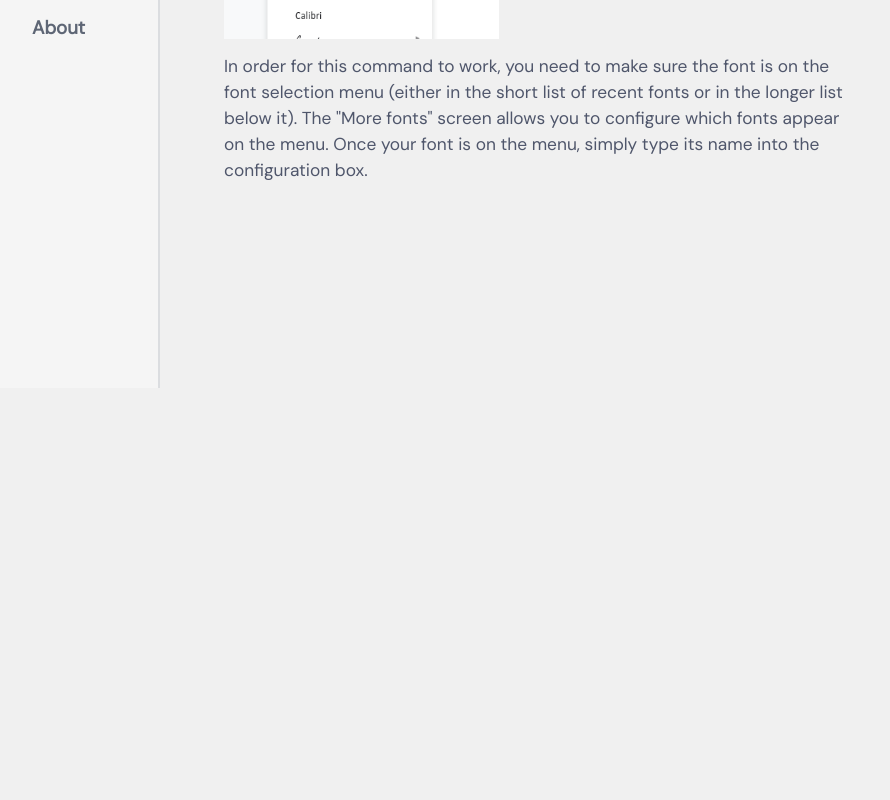
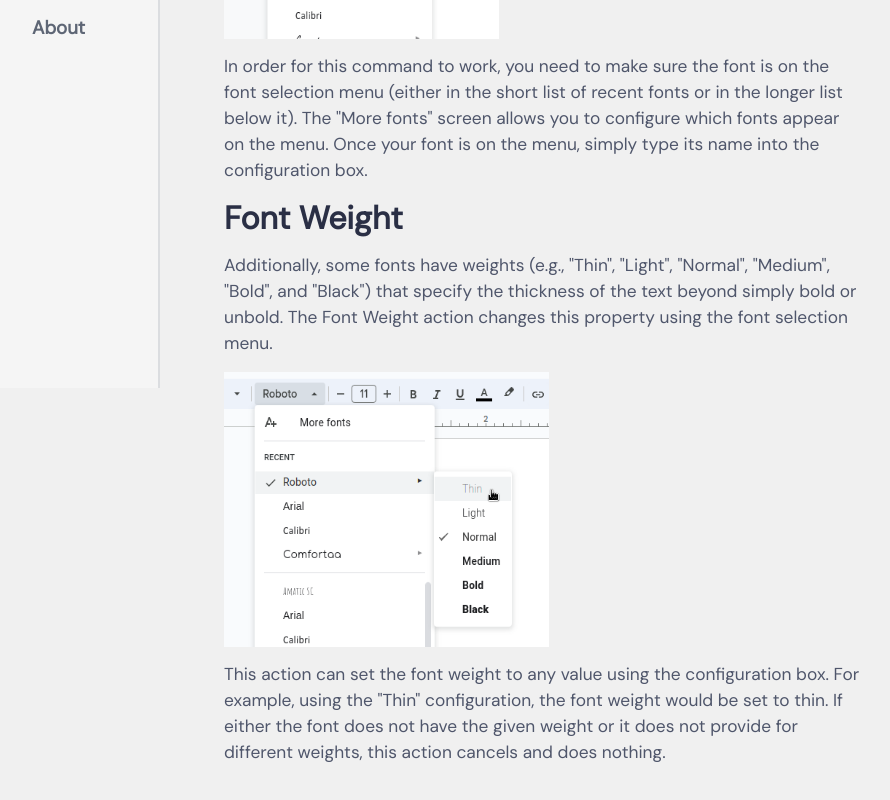
Before and after one commit to ZackMurry/docs-hotkey, a Next.js app in the folder web/frontend/: page /font in a window 1280 px wide. Shown: the part 412-1212 px from the top of the page, without its empty margins (96-986 px from the left). Before the commit the page ends 800 px from the top, so only its background shows below. Built offline with nearby package versions, Linux system fonts and the light colour scheme.

Commit message:
Document font weight

```diff
--- a/web/frontend/pages/font.tsx
+++ b/web/frontend/pages/font.tsx
@@ -21,6 +21,25 @@ const FontAction: FC = () => {
         list of recent fonts or in the longer list below it). The "More fonts" screen allows you to configure which fonts
         appear on the menu. Once your font is on the menu, simply type its name into the configuration box.
       </Text>
+      <Heading fontSize='24pt' color='headingText' mb='15px'>
+        Font Weight
+      </Heading>
+      <Text fontSize='13pt' color='bodyText' mb='15px'>
+        Additionally, some fonts have weights (e.g., "Thin", "Light", "Normal", "Medium", "Bold", and "Black") that specify
+        the thickness of the text beyond simply bold or unbold. The Font Weight action changes this property using the font
+        selection menu.
+      </Text>
+      <Img
+        src='/docs_font_weight_selection.png'
+        alt='Screenshot of the Google Docs font selection menu.'
+        width={{ base: '275px', md: '300px', lg: '325px' }}
+        height={{ base: '225px', md: '250px', lg: '275px' }}
+      />
+      <Text fontSize='13pt' color='bodyText' mb='15px' mt='15px'>
+        This action can set the font weight to any value using the configuration box. For example, using the "Thin"
+        configuration, the font weight would be set to thin. If either the font does not have the given weight or it does not
+        provide for different weights, this action cancels and does nothing.
+      </Text>
     </Box>
   )
 }
```
Also changed, not shown: web/frontend/public/docs_font_weight_selection.png (added).
